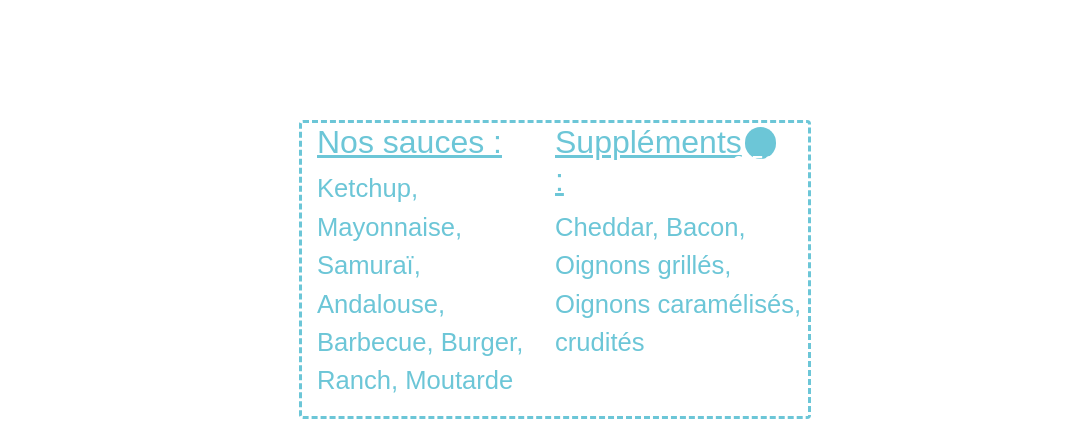
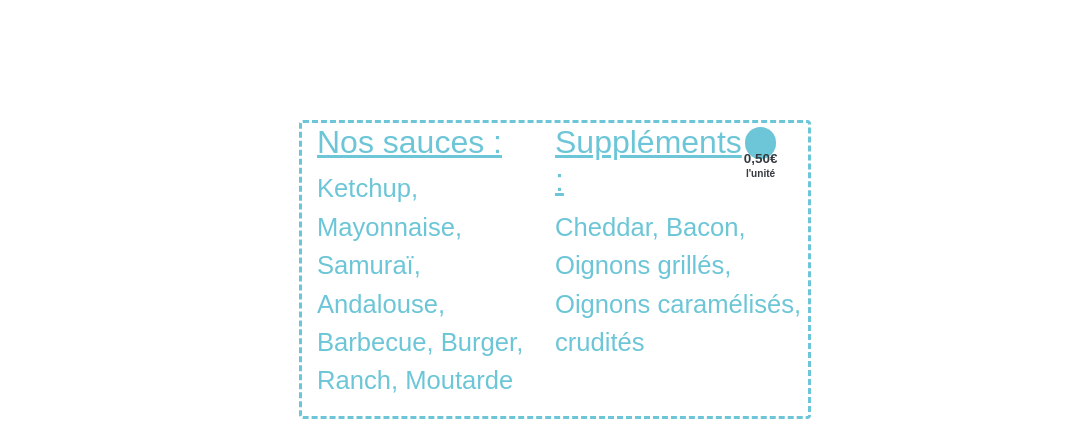
Before and after one commit to E-W-A-e-kigai-dev/project-v1, a React (Create React App) app: page /carte in a window 1280 px wide. Shown: the part 916-1362 px from the top of the page, without its empty margins (85-1168 px from the left). Built offline with nearby package versions, Linux system fonts and the light colour scheme.

Commit message:
Update Adam

```diff
--- a/package.json
+++ b/package.json
@@ -40,5 +40,8 @@
       "last 1 firefox version",
       "last 1 safari version"
     ]
+  },
+  "devDependencies": {
+    "react-reveal": "^1.2.2"
   }
 }
--- a/src/App.js
+++ b/src/App.js
@@ -1,9 +1,8 @@
 import React, {Component} from 'react';
 import {BrowserRouter as Router, Route, Switch} from "react-router-dom";
-import {toast, ToastContainer} from "react-toastify";
 
 import 'bootstrap/dist/css/bootstrap.min.css';
-import 'react-toastify/dist/ReactToastify.css';
+
 
 import './App.css';
 
@@ -17,7 +16,7 @@ import Homepage from "./components/Homepage/Homepage";
 import NotFound from "./components/NotFound/NotFound";
 import FooterMobile from "./components/Footer/FooterMobile/FooterMobile";
 import FooterDesktop from "./components/Footer/FooterDesktop/FooterDesktop";
-import ContactForm from "./components/Contact/ContactForm/ContactForm";
+import Contact from "./components/Contact/Contact";
 import LoaderPage from "./components/LoaderPage/LoaderPage";
 
 class App extends Component {
@@ -51,13 +50,12 @@ class App extends Component {
                     <Switch>
                         <Route exact path="/carte" component={Card}/>
                         <Route exact path="/apropos" component={About} />
-                    <Route exact path="/contact" component={ContactForm}/>
+                        <Route exact path="/contact" component={Contact}/>
                         <Route exact path="/" component={Homepage} />
                         <Route path="*" component={NotFound} />
                     </Switch>
                     {isMobile ? <FooterMobile/> : <FooterDesktop/>}
                 </div>
-            <ToastContainer position={toast.POSITION.TOP_RIGHT} autoClose={3000}/>
             </Router>
         );
     }
--- a/src/components/Card/Card-info/Card-info.css
+++ b/src/components/Card/Card-info/Card-info.css
@@ -5,18 +5,15 @@
 
 .high-price{
     background-color: #6CC6D7;
-    color: white;
-    font-weight: bolder;
-    font-size: 0.5em;
     width:50%;
     padding-bottom:50%;
     border-radius:50%;
-    line-height: 0.65em;
 }
 
 .price-supp{
+    font-size: 0.6em;
     position:absolute;
-    top:35%;
+    top:50%;
     left:25%;
     transform: translate(-50%, -50%);
     margin:0;
@@ -45,7 +42,7 @@
     }
     .price-supp{
         position:absolute;
-        top:56%;
+        top:50%;
         left:25%;
         transform: translate(-50%, -50%);
         margin:0;
--- a/src/components/Card/Card-info/Card-info.js
+++ b/src/components/Card/Card-info/Card-info.js
@@ -1,12 +1,18 @@
 import React, {Component} from 'react';
 import {Row, Col} from "react-bootstrap";
+import Flip from 'react-reveal/Flip';
+
 
 import './Card-info.css';
 
+
 class CardInfo extends Component {
+
     render() {
         return (
+
             <>
+                <Flip top>
                     <div className="card mx-auto card-info mb-3">
                         <Row>
                             <Col xs={6}>
@@ -21,7 +27,7 @@ class CardInfo extends Component {
                                         <h4 className="sauce-title"><u>Suppléments : </u></h4>
                                     </Col>
                                     <Col className="p-0 mt-1" xs={3}>
-                                    <div className="high-price"><span className="price-supp">0,50€<br/><span className="low-text center">l'unité</span></span></div>
+                                        <div className="high-price"><span className="price-supp text-dark">0,50€<br/><span className="low-text center text-dark">l'unité</span></span></div>
                                     </Col>
                                 </Row>
                                 <p className="sauces-content">
@@ -31,6 +37,8 @@ class CardInfo extends Component {
                             </Col>
                         </Row>
                     </div>
+                </Flip>
+
             </>
         );
     }
--- a/src/components/Card/DishesCard/DishesCard.js
+++ b/src/components/Card/DishesCard/DishesCard.js
@@ -1,3 +1,4 @@
+
 import React, {Component} from 'react';
 import {Card, Col, Row} from "react-bootstrap";
 
@@ -102,7 +103,7 @@ class DishesCard extends Component {
                 <Card className="border-0">
                     <Row>
                         <Col className="menu-title mt-1" xs={8}>
-                            <h3 className="product-name">- {dish.name}</h3>
+                            <h3 className="product-name text-dark">- {dish.name}</h3>
                         </Col>
                         <Col className="menu-price-logo" xs={4}>
                             <div className="menu-price text-black"><span className="menu-price-content">{dish.price}</span></div>
--- a/src/components/Footer/FooterDesktop/FooterDesktop.js
+++ b/src/components/Footer/FooterDesktop/FooterDesktop.js
@@ -23,7 +23,7 @@ class FooterMobile extends Component {
                                     <Nav.Link as={Link} className='nav-footer-mobile-link text-center mt-3 p-0' to="/carte" eventKey="/carte">- La Carte</Nav.Link>
                                 </Col>
                                 <Col xs={6} className="p-0">
-                                    <Nav.Link as={Link} className='nav-footer-mobile-link text-center mt-1 p-0' to="/apropos" eventKey="/apropos">- Nous contacter</Nav.Link>
+                                    <Nav.Link as={Link} className='nav-footer-mobile-link text-center mt-1 p-0' to="/apropos" eventKey="/apropos">- A propos</Nav.Link>
                                     <Nav.Link as={Link} className='nav-footer-mobile-link text-center mt-3 p-0' to="/contact" eventKey="/contact">- Nous contacter</Nav.Link>
                                 </Col>
                             </Nav>
--- a/src/components/Header/HeaderDesktop/HeaderDesktop.js
+++ b/src/components/Header/HeaderDesktop/HeaderDesktop.js
@@ -1,5 +1,6 @@
 import React, {Component} from 'react';
 import {Row, Col} from "react-bootstrap";
+import RubberBand from 'react-reveal/RubberBand';
 
 import './HeaderDesktop.css';
 
@@ -9,6 +10,7 @@ class HeaderDesktop extends Component {
     render() {
         return (
             <>
+
                 <header className="desktop-header">
                     <div
                         style={{
@@ -19,16 +21,20 @@ class HeaderDesktop extends Component {
                         }}
                         className="desktop-header-background">
                         <Row>
+
                             <Col xs={{span: 4, offset: 5}} xl={{span: 3, offset: 6}} className="pt-5">
-                                <div className="card card-main-title-desk mx-auto">
-                                    <div className="card-body">
-                                        <h1 className="main-title-desk text-center"><u>COMMANDEZ AU :</u> <br/> 03 34 54 21 38</h1>
+                                <RubberBand>
+                                    <div className="card card-main-title-desk mx-auto">
+                                        <div className="card-body">
+                                            <h1 className="main-title-desk text-center"><u>COMMANDEZ AU :</u> <br/> 03 34 54 21 38</h1>
+                                        </div>
                                     </div>
-                                </div>
+                                </RubberBand>
                             </Col>
                         </Row>
                     </div>
                 </header>
+
             </>
         );
     }
--- a/src/components/Header/HeaderMobile/HeaderMobile.js
+++ b/src/components/Header/HeaderMobile/HeaderMobile.js
@@ -1,5 +1,6 @@
 import React, {Component} from 'react';
 import {Row} from "react-bootstrap";
+import RubberBand from 'react-reveal/RubberBand';
 
 import './HeaderMobile.css';
 
@@ -11,6 +12,7 @@ class HeaderMobile extends Component {
     render() {
         return (
             <>
+
                 <header className="mobile-header">
                     <div
                         style={{
@@ -21,9 +23,11 @@ class HeaderMobile extends Component {
                         }}
                         className="mobile-header-background">
                         <Row>
+                            <RubberBand>
                                 <div className="center mx-auto btn btn-call">
                                     <a className="link-call text-white" title="lien pour appeler ab-ramonage" href="tel:+33650176772">COMMANDER<img className="icon-phone ml-3" src={phone_icon} alt="telephoner"/></a>
                                 </div>
+                            </RubberBand>
                         </Row>
                         <Row className="center">
                             <img className="down-icon"  src={down_arrow} alt="flèche vers le bas"/>
--- a/src/components/Navbar/NavbarDesktop/NavbarDesktop.css
+++ b/src/components/Navbar/NavbarDesktop/NavbarDesktop.css
@@ -15,7 +15,7 @@
 }
 
 .nav-desktop-item:focus{
-    font-size: 1.8em;
+    font-size: 1.5em;
     color: white!important;
     box-shadow: 0 0 0 0.2rem rgba(255,255,255,1);
     border-radius: 22px;
@@ -28,7 +28,7 @@
 }
 
 .btn-nav-desk:hover{
-    width: 17em;
+    width: 19em;
     border: 2px solid rgba(255,255,255,1);
     border-radius: 22px;
 }
```
Also changed, not shown: 2 other files (tests, documents, lock files or other folders). Lines whose indentation alone changed are shown as unchanged.
